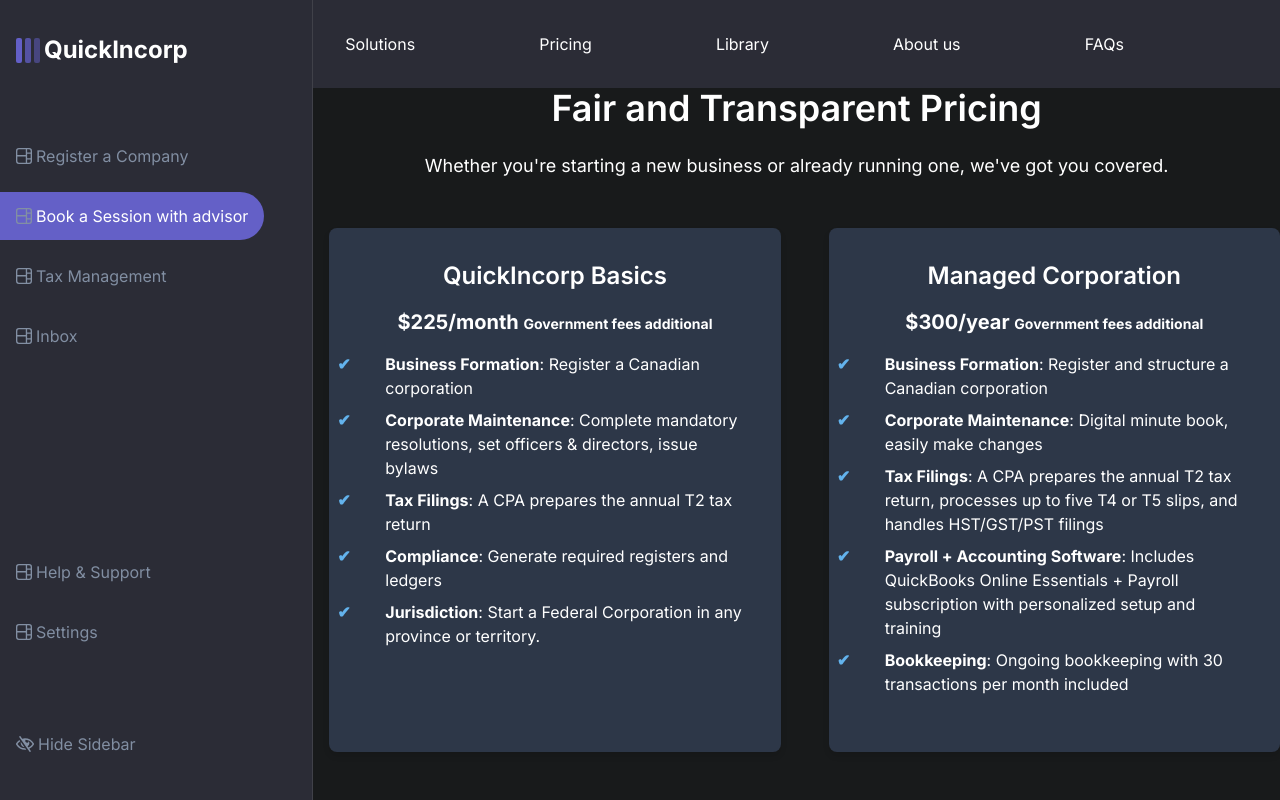
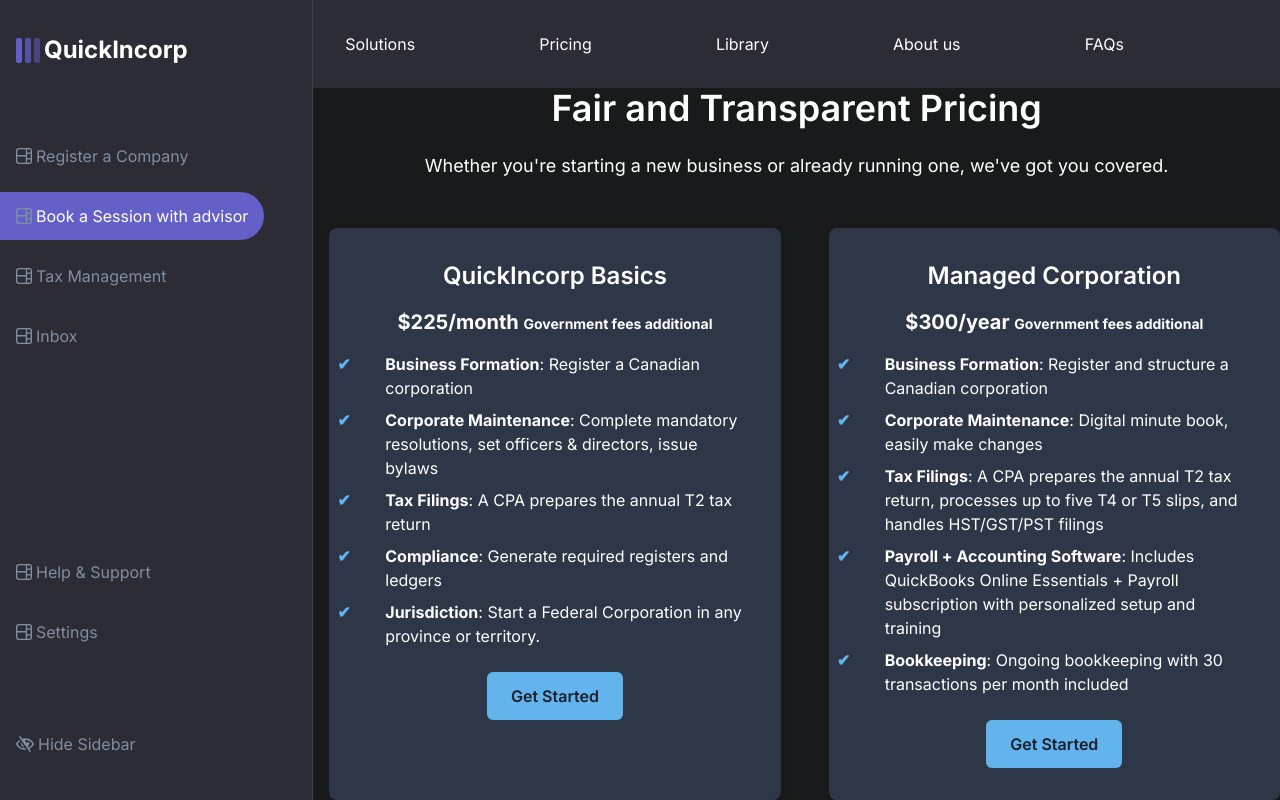
Before and after one commit to ksingh62/quick-incorp-app, a Next.js app: page /prototype/pricing in a window 1280 px wide. Built offline with nearby package versions, Linux system fonts and the light colour scheme; no server answers.

Commit message:
connected to form page.

```diff
--- a/src/app/prototype/pricing/page.js
+++ b/src/app/prototype/pricing/page.js
@@ -7,6 +7,9 @@ import { useRouter } from "next/navigation";
 const Pricing = () => {
   const router = useRouter();
 
+  const handleGetStarted = () => {
+    router.push("/prototype/form");
+  };
   return (
     <Layout>
       <div className="container mx-auto text-center">
@@ -46,6 +49,9 @@ const Pricing = () => {
                 any province or territory.
               </li>
             </ul>
+            <button onClick={handleGetStarted} className="btn">
+              Get Started
+            </button>
           </div>
           <div className="plan bg-gray-800 p-8 rounded-lg shadow-lg w-full md:w-1/3">
             <h3 className="text-2xl font-semibold mb-4">Managed Corporation</h3>
@@ -77,6 +83,9 @@ const Pricing = () => {
                 transactions per month included
               </li>
             </ul>
+            <button onClick={handleGetStarted} className="btn">
+              Get Started
+            </button>
           </div>
         </div>
       </div>
--- a/src/app/prototype/pricing/pricing.css
+++ b/src/app/prototype/pricing/pricing.css
@@ -70,3 +70,20 @@
   position: absolute;
   left: 0;
 }
+
+.btn {
+  display: inline-block;
+  padding: 0.75rem 1.5rem;
+  background-color: #63b3ed;
+  color: #1a202c;
+  font-size: 1rem;
+  font-weight: 600;
+  border-radius: 0.375rem;
+  text-decoration: none;
+  transition: background-color 0.3s, transform 0.3s;
+}
+
+.btn:hover {
+  background-color: #4299e1;
+  transform: translateY(-2px);
+}
```
